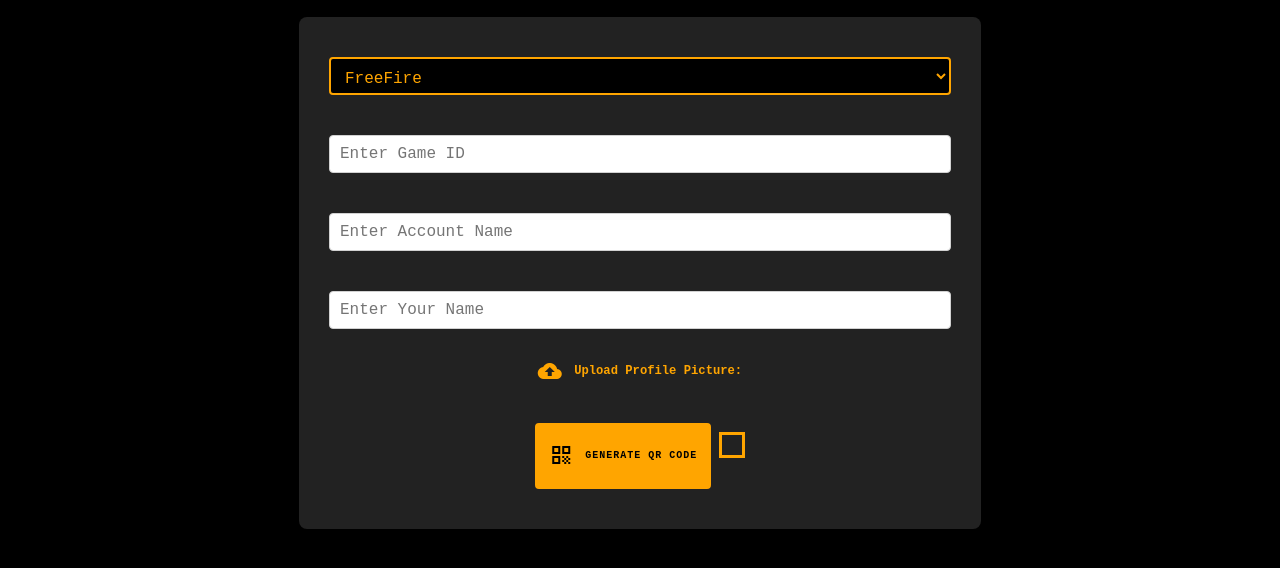
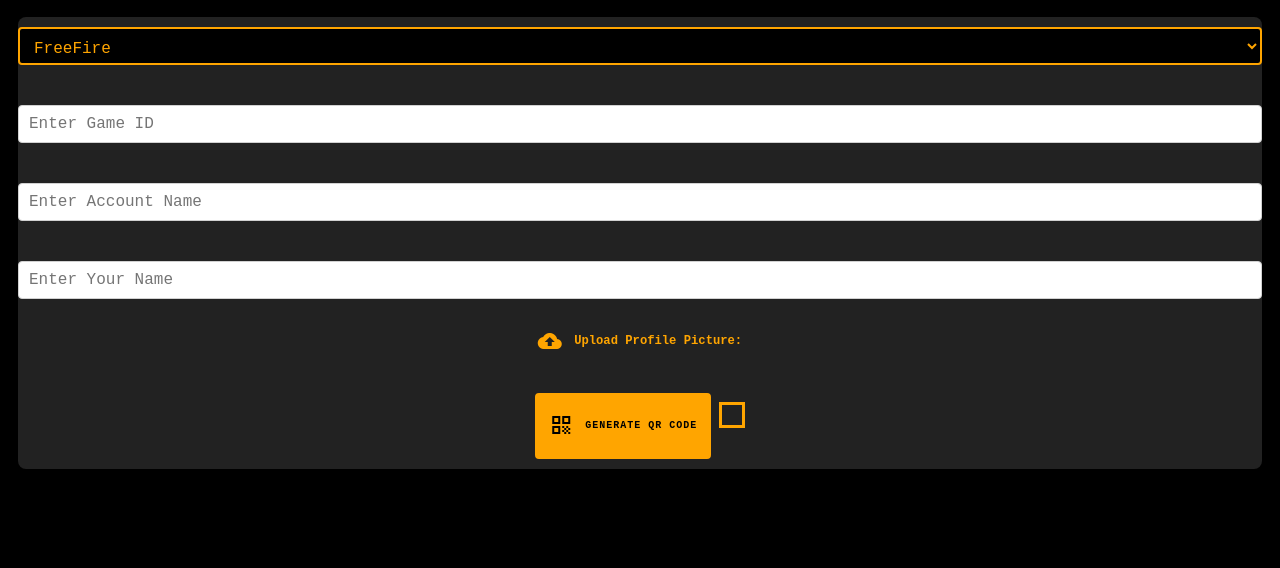
Before and after one commit to phanikumar-SHARMA/AIO-QR, a plain HTML site: page gamers.html in a window 1280 px wide. Shown: the part 152-720 px from the top of the page. Drawn offline with nearby package versions, Linux system fonts and the light colour scheme.

Commit message:
Update gamers.html_2

```diff
--- a/gamers.html
+++ b/gamers.html
@@ -108,10 +108,10 @@
     }
 
     .form-container {
-      width: 50%;
+      width: 100%;
       margin: auto;
       background-color: #222;
-      padding: 30px;
+      padding: 0px;
       border-radius: 8px;
     }
 
```
